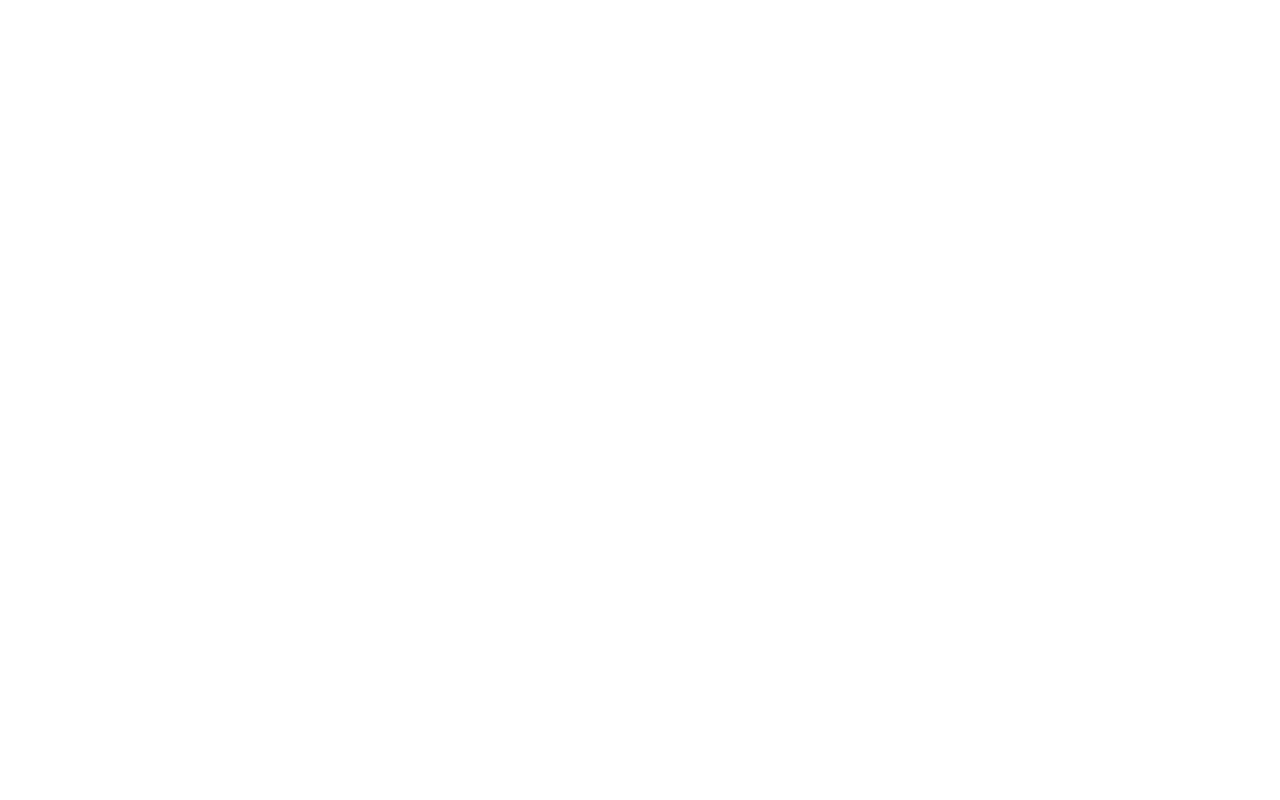
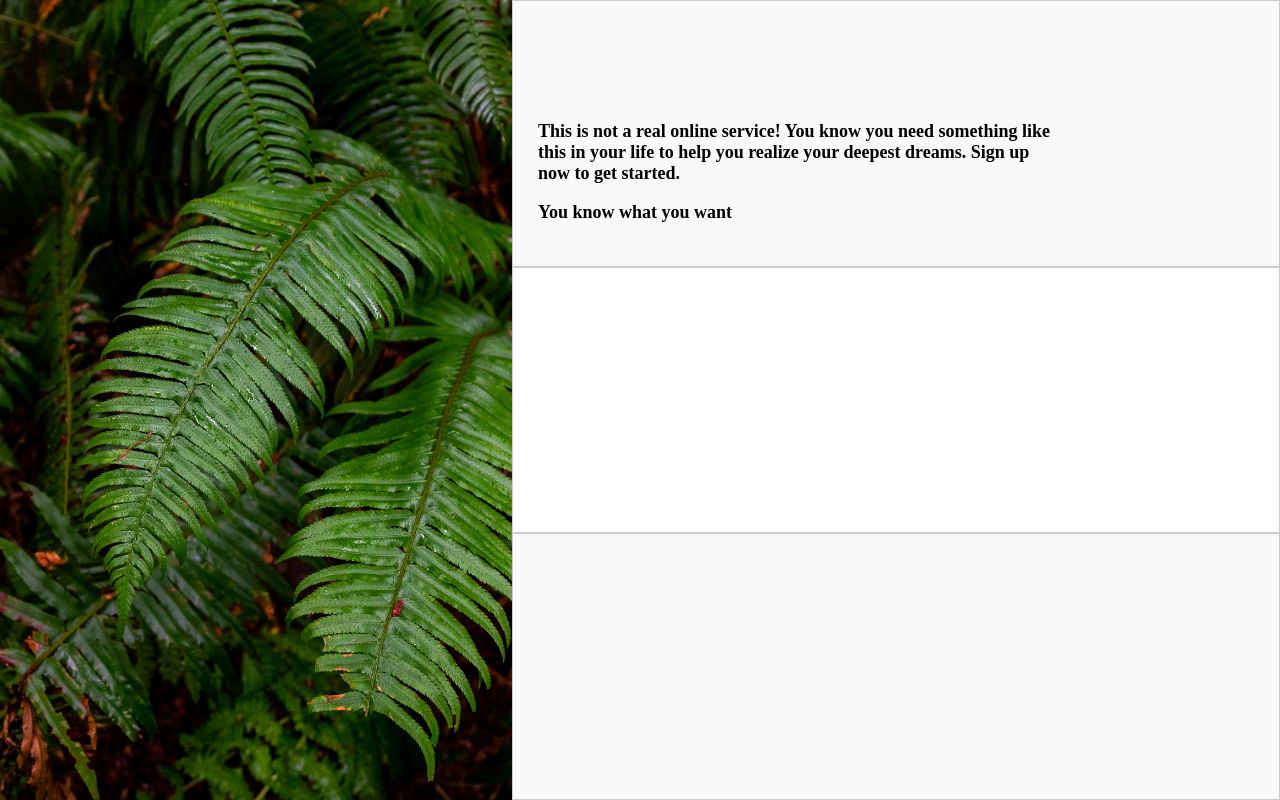
Before and after one commit to avanish1207/sign-up-form, a plain HTML site: page index.html in a window 1280 px wide. Drawn offline with Linux system fonts and the light colour scheme.

Commit message:
some placement work

```diff
--- a/index.html
+++ b/index.html
@@ -7,7 +7,26 @@
     <link rel="stylesheet" href="styles.css">
 </head>
 <body>
-    <div class="left"></div>
-    <div class="right"></div>
+    <div id="container">
+        <div class="left">
+            <div class="background-image"><img class="bg-img" src="halie-west-25xggax4bSA-unsplash.jpg" alt="backdrop"></div>
+            <div class="bar"></div>
+            <p class="credits">Photo by Hailie West on Unsplash</p>
+        </div>
+        <div class="right">
+            <div class="top">
+                <div class="para">
+                    <p class="p1">This is not a real online service! You know you need something like this in your life to help you realize your deepest dreams. Sign up now to get started.</p>
+                    <p class="p2">You know what you want</p>
+                </div>
+            </div>
+            <div class="middle">
+
+            </div>
+            <div class="bottom">
+
+            </div>
+        </div>
+    </div>
 </body>
 </html>
--- a/styles.css
+++ b/styles.css
@@ -0,0 +1,66 @@
+body, html {
+    margin: 0;
+    padding: 0;
+    height: 100%;
+}
+
+
+#container{
+    display: flex;
+    height: 100vh;
+    width: 100%;
+}
+
+.left{
+    flex-basis: 40%;
+    position: relative;
+    overflow: hidden;
+}
+
+.right{
+    flex-basis: 60%;
+    display: flex;
+    flex-direction: column;
+    height: 100%;
+}
+
+.background-image{
+    position: absolute;
+    top: 0;
+    left: 0;
+    width: 100%;
+    height: 100%;
+}
+
+.bg-img{
+    width: 100%;
+    height: 100%;
+}
+
+.top,
+.middle,
+.bottom {
+    position: relative;
+    padding: 25px;
+    box-sizing: border-box;
+    border: 1px solid #ccc;
+    text-align: center;
+    flex: 1;
+}
+
+.para{
+    position: absolute;
+    bottom: 25px;
+    left: 25px;
+}
+
+.p1, .p2{
+    text-align: left;
+    width: 70%;
+    font-size: large;
+    font-weight: bold;
+}
+
+.top, .bottom{
+    background-color: #F9F9F9;
+}
```
